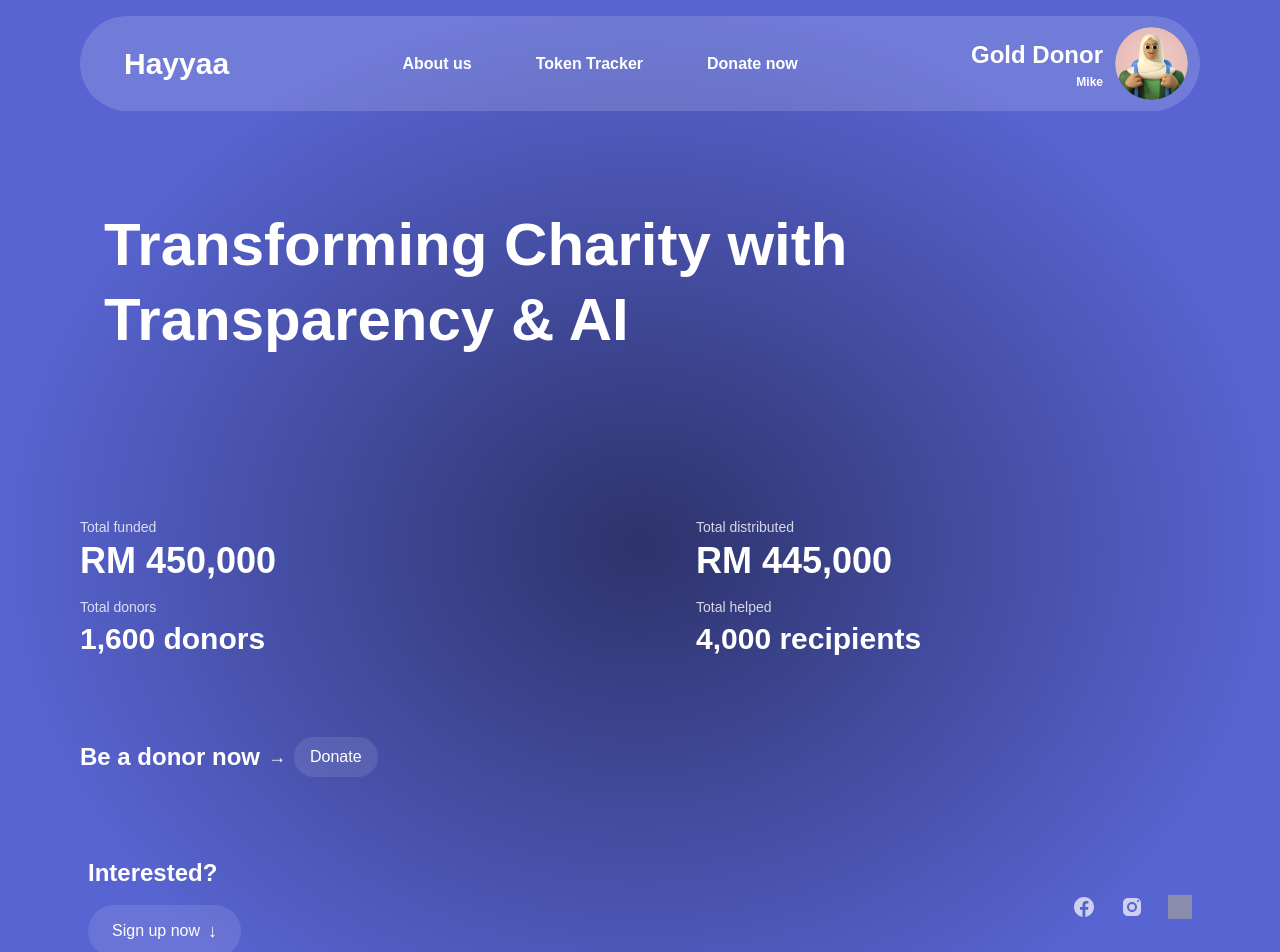
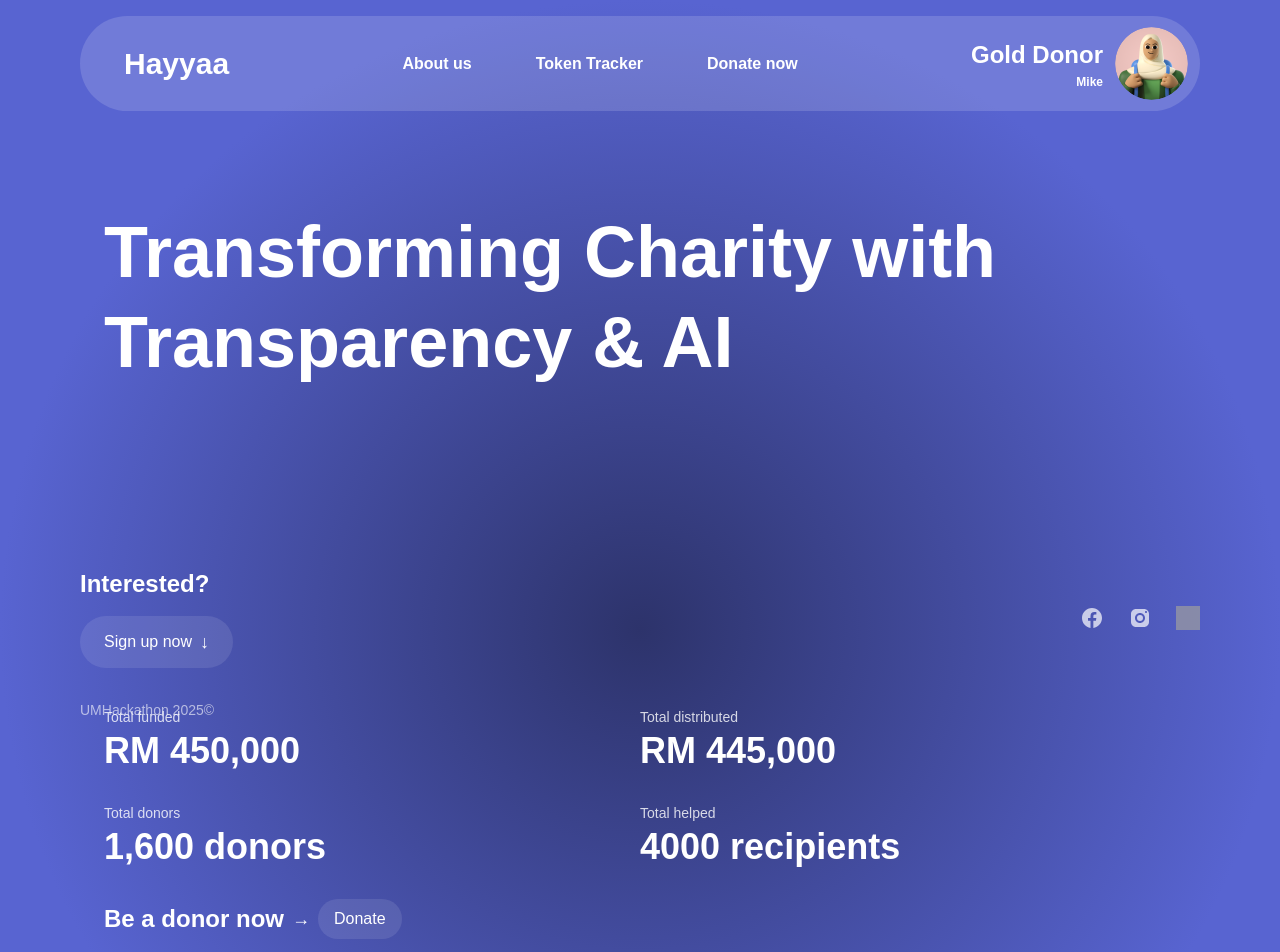
Before and after one commit to kaijun05/hayyaa-charity, a SvelteKit app in the folder frontend/: page / in a window 1280 px wide. Shown: the top 952 px of the page. Built offline with nearby package versions, Linux system fonts and the light colour scheme; grey boxes are pictures that could not be loaded; a web font is replaced by a local one.

Commit message:
Finished hero section

```diff
--- a/frontend/src/components/Footer.svelte
+++ b/frontend/src/components/Footer.svelte
@@ -1,5 +1,5 @@
   <!-- Footer -->
-  <footer class="max-w-6xl mx-auto px-6 py-20">
+  <footer class="mx-auto px-20 py-20 fixed bottom-0 w-[100%]">
     <div class="flex justify-between items-center">
       <div>
         <h3 class="text-2xl font-semibold mb-4">Interested?</h3>
--- /dev/null
+++ b/frontend/src/components/Hero.svelte
@@ -0,0 +1,29 @@
+<script lang="ts">
+    import Total from "./Total.svelte";
+</script>
+
+<div class="max-w-6xl mx-auto px-6 pt-20 mb-80">
+    <h1 class="text-7xl font-semibold leading-tight mb-80">
+      Transforming Charity with Transparency & AI
+     </h1>
+     <div class="grid grid-cols-2">
+       <div>
+         <Total header='funded' subtext='RM 450,000' />
+       </div>
+       <div>
+         <Total header='distributed' subtext='RM 445,000' />
+       </div>
+       <div>
+         <Total header='donors' subtext='1,600 donors' />
+       </div>
+       <div>
+         <Total header='helped' subtext='4000 recipients' />
+       </div>
+        <div class="flex items-center gap-2">
+        <span class="text-2xl font-bold flex items-center gap-2">Be a donor now <span class="text-lg">→</span></span>
+        <a href="/donate" class="inline-flex items-center space-x-2 bg-white/10 hover:bg-white/20 rounded-full px-4 py-2 transition-colors">
+          Donate
+        </a>
+      </div>
+     </div>
+   </div>
--- a/frontend/src/components/Navbar.svelte
+++ b/frontend/src/components/Navbar.svelte
@@ -2,7 +2,7 @@
     import UserIcon from "./UserIcon.svelte";
 </script>
 
-<div class="flex m-auto w-[70rem] gap-8 justify-between rounded-full px-3 my-4 items-center bg-white/15 font-semibold h-[95px]">
+<div class="flex m-auto max-w-[70rem] min-w-[50rem] gap-8 justify-between rounded-full px-3 my-4 items-center bg-white/15 font-semibold h-[95px]">
     <a href="/" class="text-3xl font-semibold ml-8">Hayyaa</a>
     <div class="flex gap-16">
         <a href="/#about-us" class="text-1xl hover:text-slate-300">About us</a>
--- /dev/null
+++ b/frontend/src/components/Total.svelte
@@ -0,0 +1,9 @@
+<script lang="ts">
+    export let header: string = ''
+    export let subtext: string = ''
+</script>
+
+<div class="mb-8">
+    <h3 class="text-sm opacity-80">Total {header}</h3>
+    <p class="text-4xl font-semibold mt-1">{subtext}</p>
+</div>
--- a/frontend/src/routes/+page.svelte
+++ b/frontend/src/routes/+page.svelte
@@ -1,40 +1,11 @@
 <script lang="ts">
-
+  import Hero from "../components/Hero.svelte";
 </script>
 
   <!-- Hero Section -->
-   <main class=" max-w-[70rem] mx-auto">
-     <div class="max-w-6xl mx-auto px-6 pt-20">
-       <h1 class="text-6xl font-semibold leading-tight mb-40">
-         Transforming Charity with Transparency & AI
-        </h1>
-      </div>
+   <main class=" max-w-[70rem] min-w-[50rem] mx-auto">
+      <Hero />
 
-      <div class="grid grid-cols-2 gap-28 gap-y-48 mb-20 justify-center content-center">
-        <div>
-          <div class="text-sm opacity-80">Total funded</div>
-          <div class="text-4xl font-semibold mt-1">RM 450,000</div>
-          <div class="mt-4">
-            <div class="text-sm opacity-80">Total donors</div>
-            <div class="text-3xl font-semibold mt-1">1,600 donors</div>
-          </div>
-        </div>
-        <div>
-          <div class="text-sm opacity-80">Total distributed</div>
-          <div class="text-4xl font-semibold mt-1">RM 445,000</div>
-          <div class="mt-4">
-            <div class="text-sm opacity-80">Total helped</div>
-            <div class="text-3xl font-semibold mt-1">4,000 recipients</div>
-          </div>
-        </div>
-      </div>
-
-      <div class="flex items-center gap-2">
-        <span class="text-2xl font-bold flex items-center gap-2">Be a donor now <span class="text-lg">→</span></span>
-        <a href="/donate" class="inline-flex items-center space-x-2 bg-white/10 hover:bg-white/20 rounded-full px-4 py-2 transition-colors">
-          Donate
-        </a>
-      </div>
       <!-- About us Section -->
       <!-- <div id="about-us" class="max-w-6xl mx-auto px-6 py-32">
         <h2 class="text-4xl font-semibold mb-8">every donation deserves a story</h2>
--- a/frontend/src/routes/donate/+page.svelte
+++ b/frontend/src/routes/donate/+page.svelte
@@ -32,7 +32,7 @@
 <div class="block max-w-[1500px] my-[2rem] mx-auto py-[5rem] fade-in-up">
   <div class="donation-title flex justify-center">
     <div class="text-left text-7xl font-bold text-white w-full mb-5">
-      Every cents counts.
+      Every cent counts.
     </div>
   </div>
 
--- a/frontend/src/routes/token/token.interface.ts
+++ b/frontend/src/routes/token/token.interface.ts
@@ -4,10 +4,10 @@ export interface Token {
 	created_at: Date;
 	number_of_people_donated: number;
 	total_amount: number;
-	funt_distributed: FuntDistributed[];
+	fund_distributed: FundDistributed[];
 }
 
-export interface FuntDistributed {
+export interface FundDistributed {
 	id: string;
 	token_id: string;
 	purpose: string;
@@ -32,7 +32,7 @@ export class TokenServer {
 				end_at: endAt,
 				number_of_people_donated: donated,
 				total_amount: totalAmount,
-				funt_distributed: this.generateFundDistributions(tokenId, totalAmount)
+				fund_distributed: this.generateFundDistributions(tokenId, totalAmount)
 			};
 
 			tokens.push(token);
@@ -41,10 +41,10 @@ export class TokenServer {
 		return tokens;
 	}
 
-	private generateFundDistributions(tokenId: string, totalAmount: number): FuntDistributed[] {
-		// exmaple purposes
+	private generateFundDistributions(tokenId: string, totalAmount: number): FundDistributed[] {
+		// example purposes
 		const purposes = ['Education', 'Healthcare', 'Environment', 'Animals', 'Community'];
-		const distributions: FuntDistributed[] = [];
+		const distributions: FundDistributed[] = [];
 		let percentageLeft = 100;
 
 		const count = Math.floor(Math.random() * 4) + 2;
```
Also changed, not shown: 1 other file (tests, documents, lock files or other folders).
